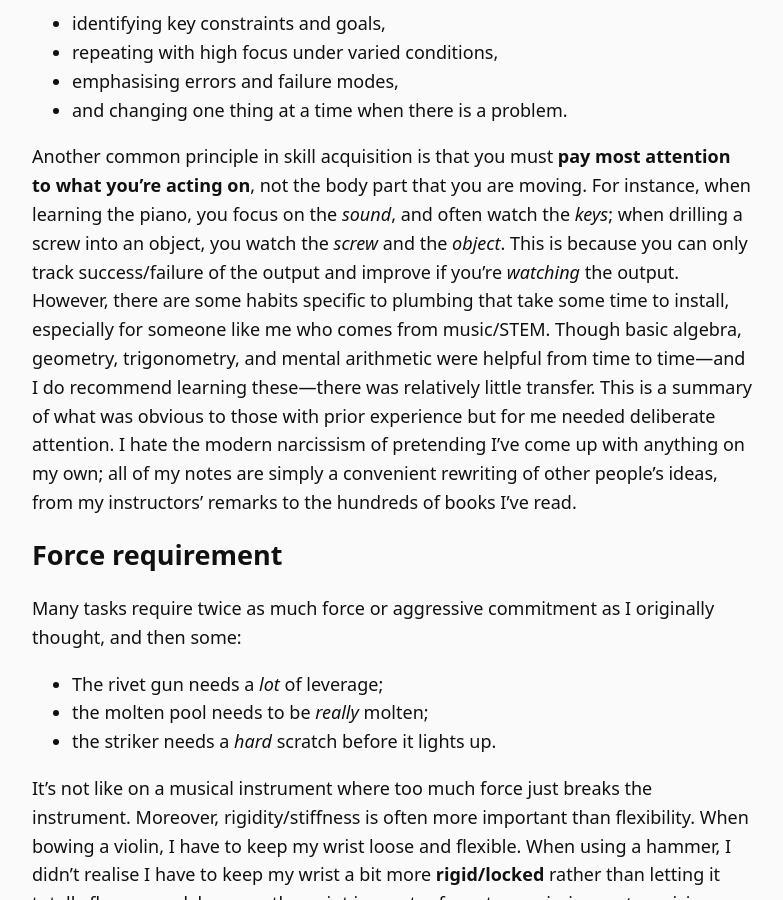
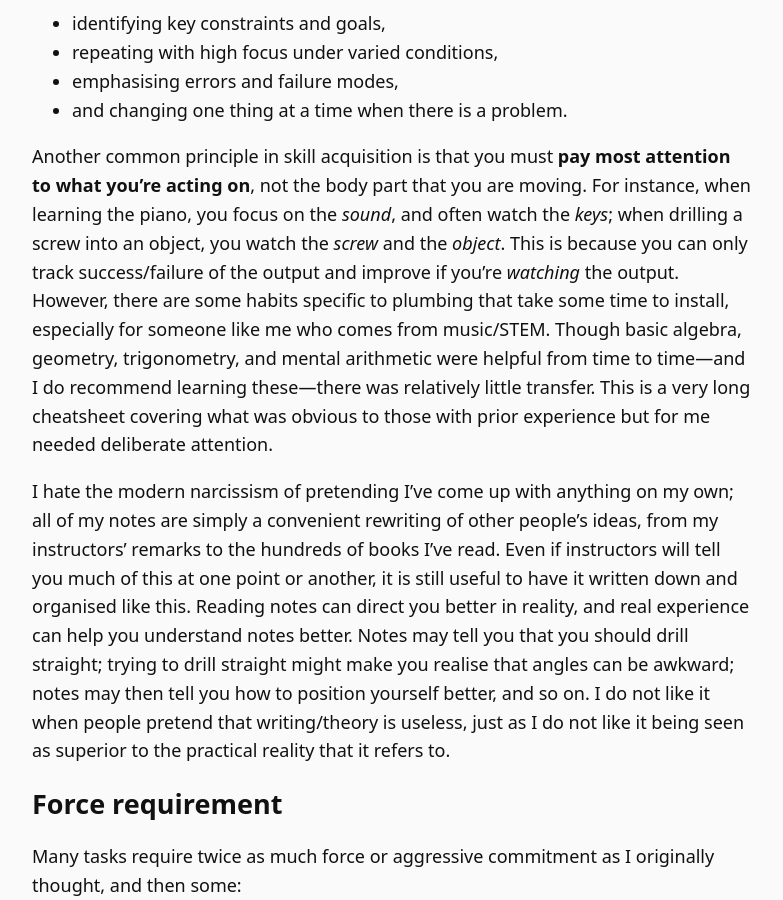
Before and after one commit to JakeHPark/jakehpark.github.io, a Jekyll site: the page built from _essays/Skill Acquisition in Plumbing.md, in a window 1280 px wide and 900 px high, scrolled down 261 px. Shown: the whole window, without its empty margins (248-1031 px from the left). Built offline with Jekyll 4.4.1, drawn with Linux system fonts in a browser that asks for light colours; some of the changed text lies outside the part shown.

Commit message:
Update Skill Acquisition in Plumbing.md

```diff
--- a/_essays/Skill Acquisition in Plumbing.md
+++ b/_essays/Skill Acquisition in Plumbing.md
@@ -12,7 +12,9 @@ Acquiring any skill follows the same process of:
 - emphasising errors and failure modes,
 - and changing one thing at a time when there is a problem.
 
-Another common principle in skill acquisition is that you must **pay most attention to what you're acting on**, not the body part that you are moving. For instance, when learning the piano, you focus on the *sound*, and often watch the *keys*; when drilling a screw into an object, you watch the *screw* and the *object*. This is because you can only track success/failure of the output and improve if you're *watching* the output. However, there are some habits specific to plumbing that take some time to install, especially for someone like me who comes from music/STEM. Though basic algebra, geometry, trigonometry, and mental arithmetic were helpful from time to time—and I do recommend learning these—there was relatively little transfer. This is a summary of what was obvious to those with prior experience but for me needed deliberate attention. I hate the modern narcissism of pretending I've come up with anything on my own; all of my notes are simply a convenient rewriting of other people's ideas, from my instructors' remarks to the hundreds of books I've read.
+Another common principle in skill acquisition is that you must **pay most attention to what you're acting on**, not the body part that you are moving. For instance, when learning the piano, you focus on the *sound*, and often watch the *keys*; when drilling a screw into an object, you watch the *screw* and the *object*. This is because you can only track success/failure of the output and improve if you're *watching* the output. However, there are some habits specific to plumbing that take some time to install, especially for someone like me who comes from music/STEM. Though basic algebra, geometry, trigonometry, and mental arithmetic were helpful from time to time—and I do recommend learning these—there was relatively little transfer. This is a very long cheatsheet covering what was obvious to those with prior experience but for me needed deliberate attention.
+
+I hate the modern narcissism of pretending I've come up with anything on my own; all of my notes are simply a convenient rewriting of other people's ideas, from my instructors' remarks to the hundreds of books I've read. Even if instructors will tell you much of this at one point or another, it is still useful to have it written down and organised like this. Reading notes can direct you better in reality, and real experience can help you understand notes better. Notes may tell you that you should drill straight; trying to drill straight might make you realise that angles can be awkward; notes may then tell you how to position yourself better, and so on. I do not like it when people pretend that writing/theory is useless, just as I do not like it being seen as superior to the practical reality that it refers to.
 
 ## Force requirement
 
@@ -28,6 +30,8 @@ Part of the issue was that I was unsure how much force was allowable. I needed t
 
 - experimenting with roundabout timings often just leads to an angry honk;
 - and using too much force on the drill just causes marring.
+
+Make an effort to map out **acceptable failures** (sheet metal bent out of shape) and **catastrophic failures** (finger crushed in guillotine) so that you aren't afraid to experiment.
 
 ## Big adjustments
 
@@ -67,6 +71,7 @@ I also found the wide variety of gripping tools confusing:
 - The open-end spanner has a U-shaped jaw that allows you to manoeuvre better in awkward locations or where you can't go all the way around. Often, you use an *adjustable/shifting* spanner/wrench, also known as a *shifter*, which is more versatile but more likely to slip.
 - Both the Stillson pipe wrench and the Footprint pipe wrench will chew or mark the surface with serrated jaws, and so are no good for finished chrome or plastic.
 - The Stillson jaw is finely adjusted with a knurled screw wheel. A Footprint has a two-part, scissor-like action: pressure makes it grip harder, and releasing pressure makes it quick to lift and reposition.
+- A Stillson should not be wound down like a vice. Set it around the pipe with some clearance. When you pull in the correct direction, the floating hook jaw cams inward and the teeth bite.
 - Using two Footprints in opposite directions is a good way to loosen something that's really stuck. Otherwise, there's nothing **counterholding** the motion on whatever your target is attached to, and the whole assembly may rotate pointlessly instead.
 - Ordinary pliers have relatively limited jaw opening. Multigrips are the adjustable pliers that we use for a variety of tasks. Like pipe wrenches, these are also serrated.
 - The *duck-bill clamps* are useful for folding, weathering (turning up), and clamping, although other tools such as multigrips may be used for this purpose depending on the geometry. (Confusingly, these differ from duck-bill *pliers*.)
@@ -74,6 +79,7 @@ I also found the wide variety of gripping tools confusing:
 Tool geometry often needs to be memorised by rote. Although it is often useful to try to understand *why* things are a certain way, with these features, there is basically **no deeper reason** than they're designed that way, and that's how they work. Much time can be wasted trying to "understand" something on a deeper level that doesn't have a deeper level. For example:
 
 - Drilling, riveting, hammering and fastening in general work better when the tool is straight and aligned with the desired direction of the fastener.
+- The SharkBite remover works best when you push the *open* end hard into the release collar (the ring at the opening of a SharkBite fitting that surrounds the pipe) and pull the pipe out **as straight as possible**. Any pulling force *not* in the straight direction is wasted.
 - The circular saw must be running *before* the blade touches the wood;
 - but in contrast, you start the drill *after* you've committed with your bodyweight into the target.
 
```
Also changed, not shown: other parts of _essays/Skill Acquisition in Plumbing.md (+1 -1 lines).
